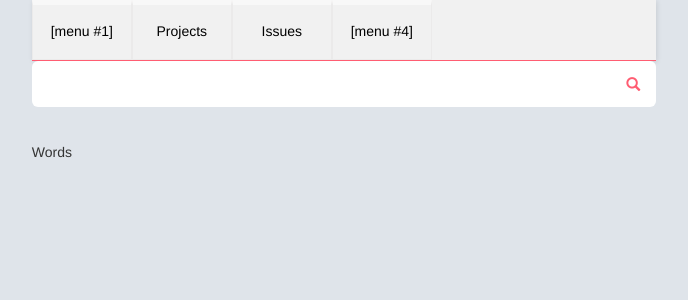
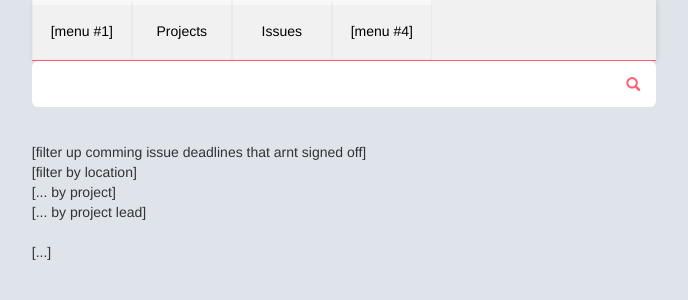
Before and after one commit to najar1412/dev-issues, a Flask app: page / in a window 1280 px wide. Shown: the top 300 px of the page, without its empty margins (296-984 px from the left). Run offline with Flask 2, Linux system fonts and the light colour scheme; data that the repository does not hold is empty; some libraries are stand-ins or nearby versions.

Commit message:
dust off

```diff
--- a/environment.yml
+++ b/environment.yml
@@ -1,4 +1,4 @@
-name: issues-env
+name: issues_env
 dependencies:
 - pip=9.0.1=py36_1
 - python=3.6.0=0
--- a/issues/templates/home.html
+++ b/issues/templates/home.html
@@ -5,7 +5,13 @@
 No projects in database. Please add one via 'Projects' tab.
 {% else %}
 
-Words
 
+[filter up comming issue deadlines that arnt signed off]<br>
+[filter by location]<br>
+[... by project]<br>
+[... by project lead]<br>
+<br>
+[...]
+</br>
 {% endif %}
 {% endblock %}
--- a/issues_api/models.py
+++ b/issues_api/models.py
@@ -3,7 +3,9 @@ from sqlalchemy.dialects import postgresql
 from sqlalchemy.ext.declarative import declarative_base
 from sqlalchemy.orm import relationship
 
-
+# TODO: Project needs a 'location' field? to sort by location.
+# TODO: Issues needs to be in 'states'. 'new', 'review/commence', 'complete'?
+# a simple way of tracking process
 Base = declarative_base()
 
 class Project(Base):
```
Also changed, not shown: README.md.
